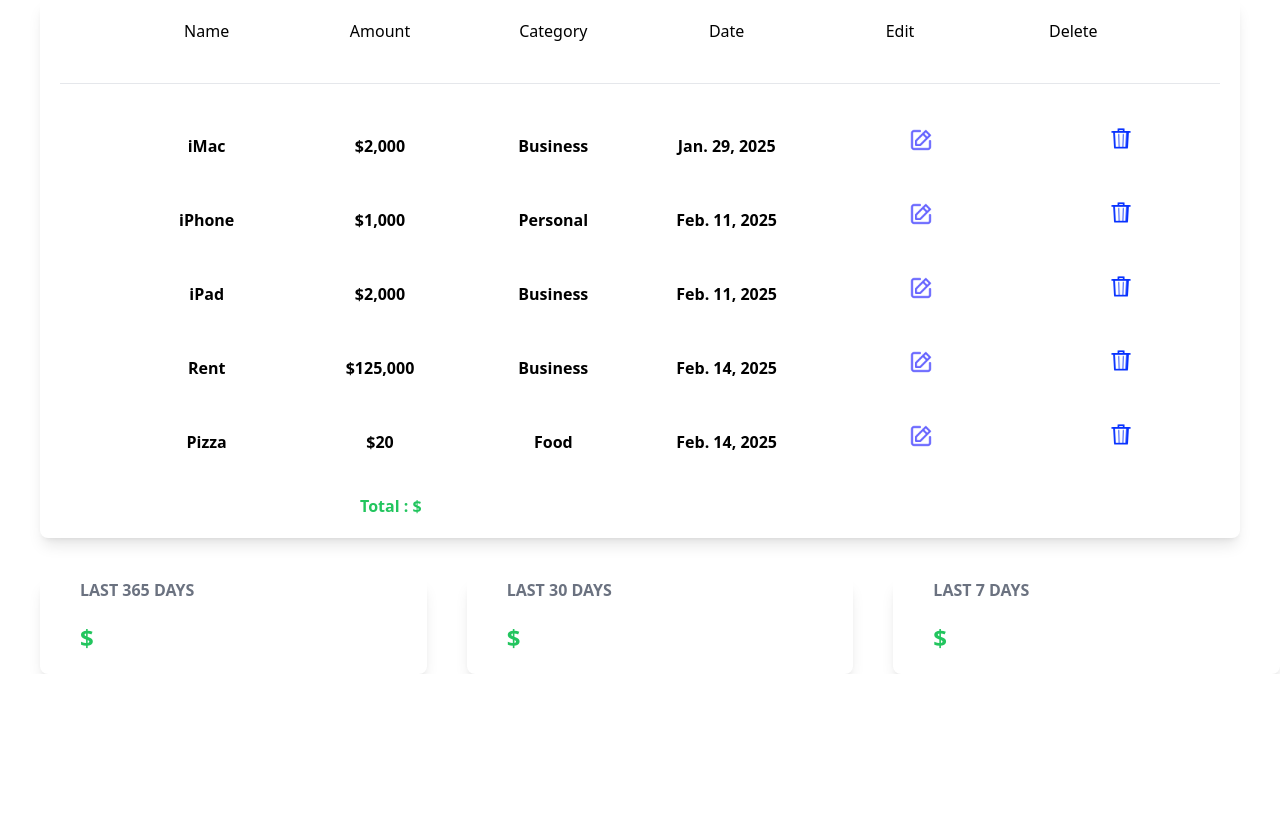
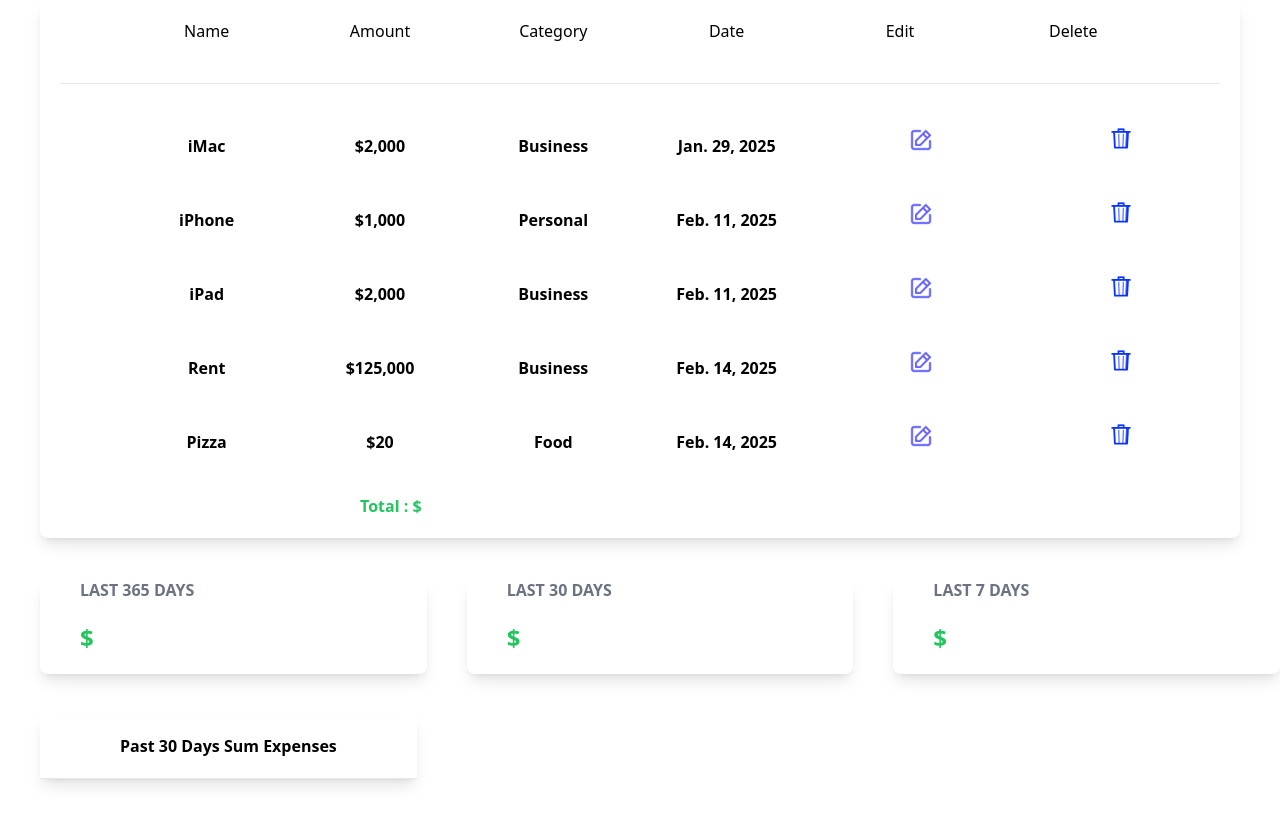
Before and after one commit to Aanchal-kumari-R/Expense-Tracker, a Django app: template myapp/templates/myapp/index.html in a window 1280 px wide; the page is wider, and only the part inside the window is pictured. Shown: the part 437-1256 px from the top of that part. Before the commit the page ends 1111 px from the top of that part, so only its background shows below. Run offline with Django 5.2, Linux system fonts and the light colour scheme; the template is opened without the code that fills it: values that come from a table or form of the project are taken from there, others are empty; data comes from the database, SQL or seed files in the repository; both versions use the stored data as it was after the commit; some libraries are stand-ins or nearby versions.

Commit message:
Calculating Sum of Expenses For 30 Days

```diff
--- a/myapp/templates/myapp/index.html
+++ b/myapp/templates/myapp/index.html
@@ -85,4 +85,24 @@
         <h1 class="ml-10 my-5 text-2xl text-green-500 font-bold"> ${{weekly_sum.amount__sum|intcomma}}</h1>
     </div>
 </div>
+
+<div class="flex">
+    <div class="w-1/2 shadow-lg m-10">
+        <div class="flex flex-wrap space-x-40 font-bold px-20 py-5">
+            <span>Past 30 Days Sum Expenses</span>
+        </div>
+        <hr>
+        <div id="30-day-table">
+            {% for daily_sum in daily_sum  %}
+            <div class="flex flex-wrap px-20 py-5">
+              <span>{{daily_sum.date}}</span>
+            </div>
+            <div class="flex flex-wrap px-20 py-5">
+                <span class="text-green-500">${{daily_sum.sum|intcomma}}</span>
+            </div>
+
+            {% endfor %}
+        </div>
+    </div>
+</div>
 {% endblock body %}
--- a/myapp/views.py
+++ b/myapp/views.py
@@ -31,8 +31,11 @@ def index(request):
     data = Expense.objects.filter(date__gt=last_week)
     weekly_sum = data.aggregate(Sum('amount'))
 
+    daily_sum = Expense.objects.filter().values('date').order_by('date').annotate(sum=Sum('amount'))
+    print(daily_sum)
+
     expense_form = ExpenseForm()
-    return render(request,'myapp/index.html',{'expense_form':expense_form,'expenses':expenses,'total_expenses':total_expenses,'yearly_sum':yearly_sum,'monthly_sum':monthly_sum,'weekly_sum':weekly_sum})
+    return render(request,'myapp/index.html',{'expense_form':expense_form,'expenses':expenses,'total_expenses':total_expenses,'yearly_sum':yearly_sum,'monthly_sum':monthly_sum,'weekly_sum':weekly_sum,'daily_sum':daily_sum})
 
 def edit(request,id):
     expense = Expense.objects.get(id=id)
```
Also changed, not shown: db.sqlite3.
